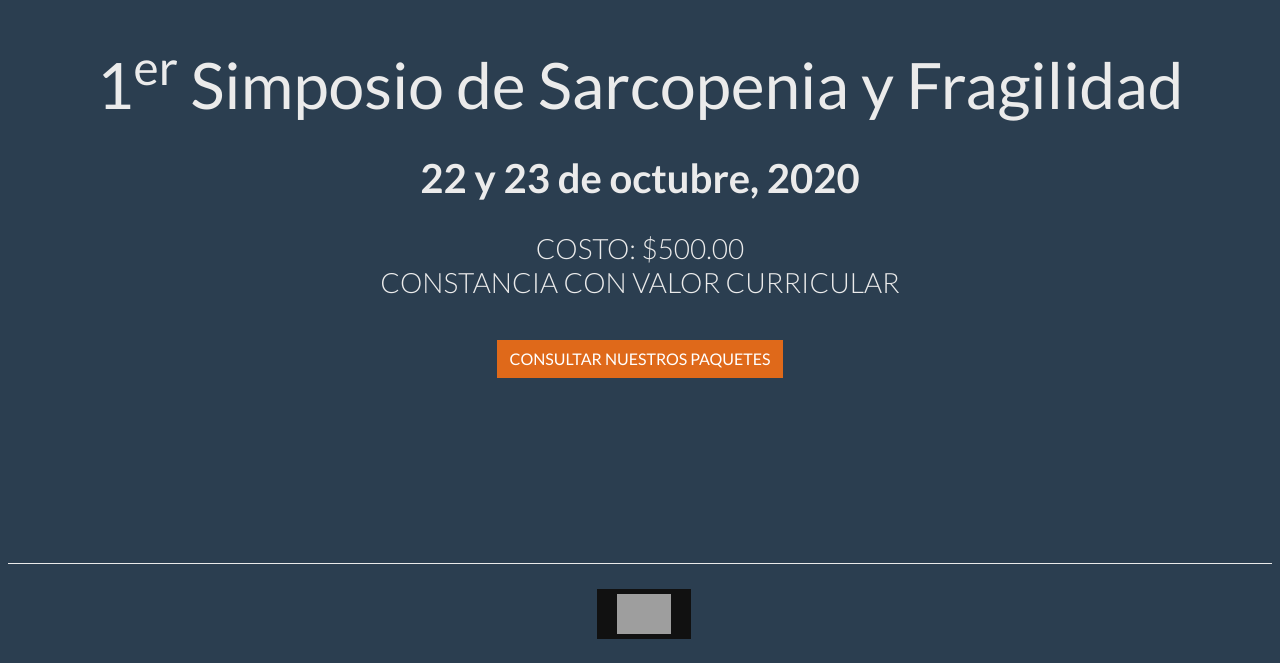
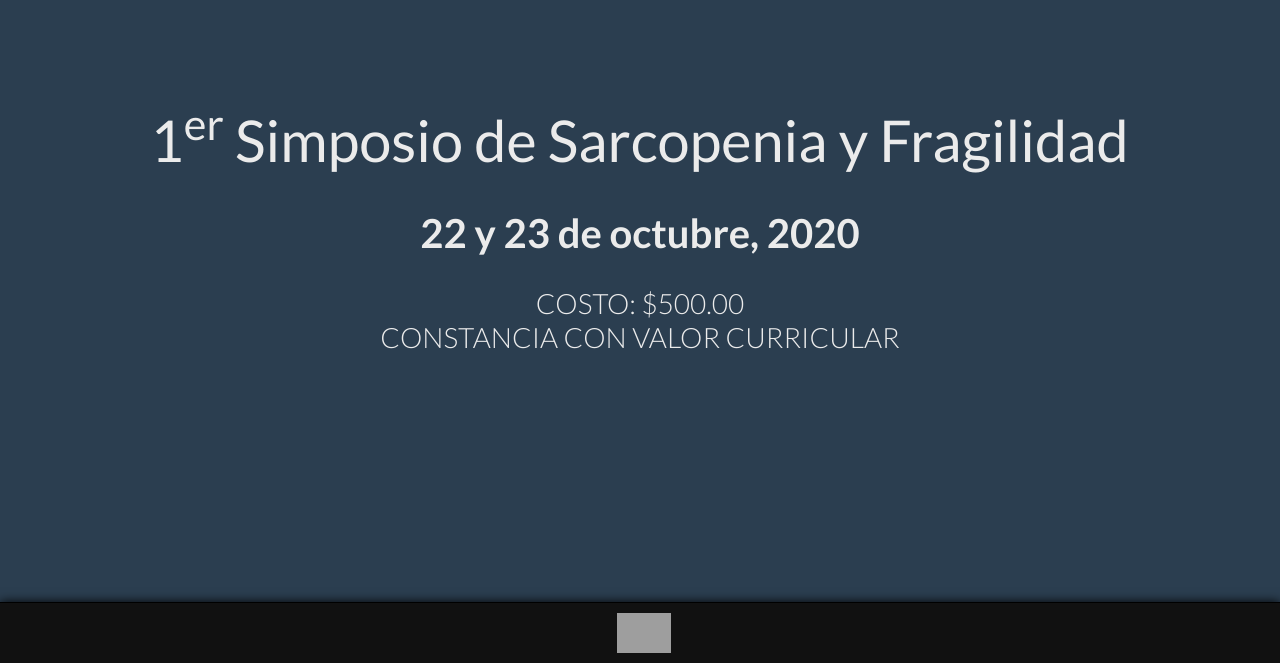
Before and after one commit to axelobscura/sarcopenia, a Next.js app: page / in a window 1280 px wide. Shown: the part 137-800 px from the top of the page. Built offline with nearby package versions, Linux system fonts and the light colour scheme; grey boxes are pictures that could not be loaded.

Commit message:
Adding freamer motion

```diff
--- a/package.json
+++ b/package.json
@@ -8,6 +8,7 @@
     "start": "next start"
   },
   "dependencies": {
+    "framer-motion": "^2.7.8",
     "next": "9.5.3",
     "react": "16.13.1",
     "react-dom": "16.13.1"
--- a/pages/_app.js
+++ b/pages/_app.js
@@ -1,7 +1,20 @@
+import { motion } from 'framer-motion';
+
 import '../styles/globals.css'
 
-function MyApp({ Component, pageProps }) {
-  return <Component {...pageProps} />
+function MyApp({ Component, pageProps, router }) {
+  return (
+    <motion.div key={router.route} initial="pageInitial" animate="pageAnimate" variants={{
+      pageInitial: {
+        opacity: 0
+      },
+      pageAnimate: {
+        opacity: 1
+      },
+    }}>
+      <Component {...pageProps} />
+    </motion.div>
+  )
 }
 
 export default MyApp
--- a/pages/index.js
+++ b/pages/index.js
@@ -1,18 +1,41 @@
 import Layout from '../components/Layout'
+import { motion } from 'framer-motion';
+
 import styles from '../styles/Home.module.css'
 import Link from 'next/link'
 
 export default function Home() {
   return (
     <Layout>
-        <h1 className={styles.title}>1<sup>er</sup> Simposio de Sarcopenia y Fragilidad</h1>
-        <hr/>
-        <h1 style={{ textAlign: 'center', fontWeight: 'bold', marginBottom: '30px'}}>22 y 23 de octubre, 2020</h1>
-        <h3 style={{ textAlign: 'center', fontWeight: '100'}}>COSTO: $500.00<br/>CONSTANCIA CON VALOR CURRICULAR</h3>
-        <hr/>
+      <motion.div initial="hidden" animate="visible" variants={{
+        hidden: {
+          scale: .2,
+          opacity: 0
+        },
+        visible: {
+          scale: .9,
+          opacity: 1,
+          transition: {
+            delay: .24
+          }
+        },
+      }} whileHover={{
+        position: 'relative',
+        zIndex: 1,
+        //background: 'white',
+        scale: [1, 0.4, 1.1],
+        rotate: [0, 5, -5, 0],
+        transition: {
+          duration: .2
+        }
+      }}>
         <Link href="/paquetes">
-          <button type="button" className="btn btn-primary">CONSULTAR NUESTROS PAQUETES</button>
+          <h1 className={styles.title}>1<sup>er</sup> Simposio de Sarcopenia y Fragilidad</h1>
         </Link>
+      </motion.div>
+      <hr/>
+      <h1 style={{ textAlign: 'center', fontWeight: 'bold', marginBottom: '30px'}}>22 y 23 de octubre, 2020</h1>
+      <h3 style={{ textAlign: 'center', fontWeight: '100'}}>COSTO: $500.00<br/>CONSTANCIA CON VALOR CURRICULAR</h3>
     </Layout>
   )
 }
--- a/pages/paquetes.js
+++ b/pages/paquetes.js
@@ -6,6 +6,7 @@ export default function Home() {
   return (
     <Layout>
         <h1 className={styles.title}>PAQUETES</h1>
+        <hr/>
         <Link href="/">
           <button type="button" className="btn btn-primary">INICIO</button>
         </Link>
--- a/styles/Home.module.css
+++ b/styles/Home.module.css
@@ -1,6 +1,5 @@
 .container {
   min-height: 100vh;
-  padding: 0 0.5rem;
   display: flex;
   flex-direction: column;
   justify-content: center;
@@ -18,11 +17,13 @@
 
 .footer {
   width: 100%;
-  height: 100px;
-  border-top: 1px solid #eaeaea;
+  border-top: 1px solid #000000;
   display: flex;
   justify-content: center;
   align-items: center;
+  background: #111111;
+  padding: 5px;
+  box-shadow: 0 0 10px #000000;
 }
 
 .footer img {
```
Also changed, not shown: 1 other file (tests, documents, lock files or other folders).
